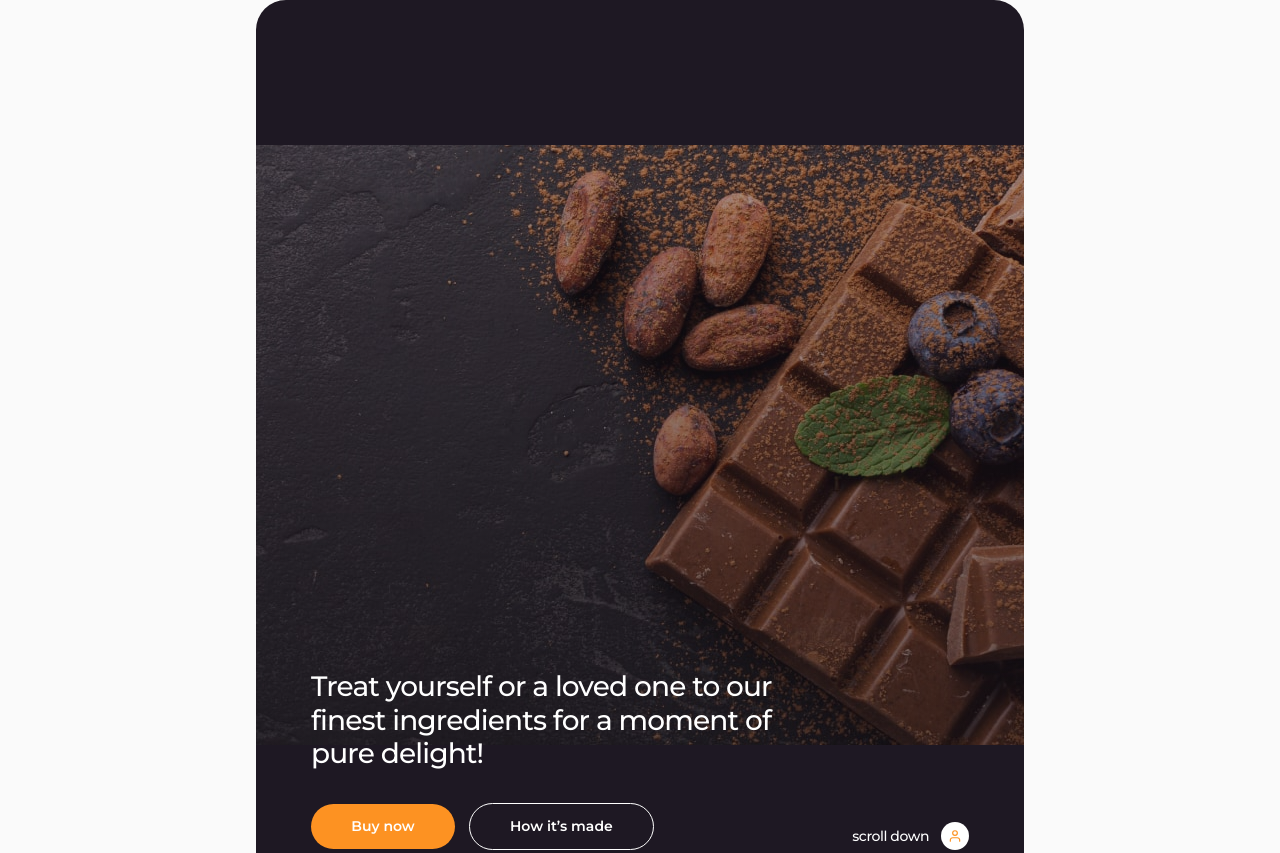
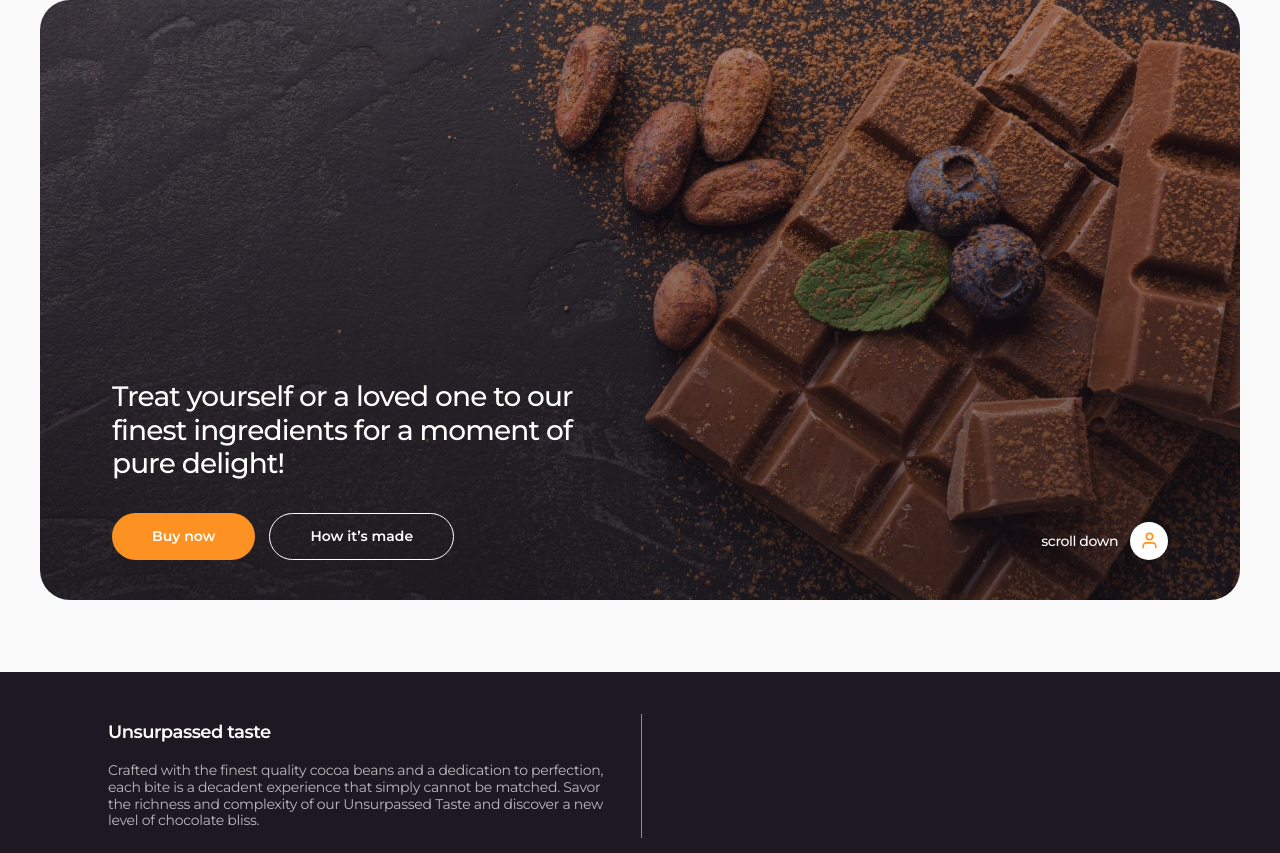
Before and after one commit to iryna-kleimonova/cw-1-html-adapt, a plain HTML site: page index.html in a window 1280 px wide. Shown: the top 853 px of the page. Drawn offline with nearby package versions, Linux system fonts and the light colour scheme.

Commit message:
add adapt

```diff
--- a/css/styles.css
+++ b/css/styles.css
@@ -148,13 +148,12 @@ img {
 /* HERO */
 .hero {
   background-color: #1e1823;
-  margin-bottom: 72px;
   border-radius: 30px;
   background-image: linear-gradient(
       rgba(30, 24, 35, 0.4),
       rgba(30, 24, 35, 0.4)
     ),
-    url(../images/main-bg.jpg);
+    url(../images/main-bg-mob-1x.jpg);
   background-repeat: no-repeat;
   background-position: center;
   /* max-width: 1200px; */
@@ -162,6 +161,17 @@ img {
   margin-bottom: 72px;
   max-width: 375px;
 }
+
+@media screen and (min-resolution: 2x), (-webkit-min-device-pixel-ratio: 2x) {
+  .hero {
+    background-image: linear-gradient(
+        rgba(30, 24, 35, 0.4),
+        rgba(30, 24, 35, 0.4)
+      ),
+      url(../images/main-bg-mob-2x.jpg);
+  }
+}
+
 .hero-wrapper {
   padding: 395px 20px 20px 20px;
 }
@@ -186,14 +196,13 @@ img {
   font-size: 14px;
   line-height: 1.21;
   color: #fff;
+
   background-color: #fd9222;
-  cursor: pointer;
   border: none;
   border-radius: 100px;
   /* padding: 14px 40px; */
   padding: 12px 28px;
-  /* min-width: 144px; */
-  min-width: 120px;
+
   margin-right: 14px;
   /* transition-property: background-color, color;
   transition-duration: 300ms;
@@ -210,13 +219,11 @@ img {
   font-size: 14px;
   line-height: 1.21;
   color: #fff;
-  cursor: pointer;
+
   border: 1px solid #fff;
   border-radius: 100px;
   /* padding: 14px 40px; */
   padding: 12px 28px;
-  /* min-width: 183px; */
-  min-width: 159px;
   background-color: transparent;
 }
 
@@ -230,7 +237,7 @@ img {
   line-height: 1.29;
   letter-spacing: -0.03em;
   color: #fff;
-  cursor: pointer;
+
   /* margin-left: auto; */
   margin-top: 32px;
   display: flex;
@@ -247,11 +254,6 @@ img {
     background-position: center;
     background-size: 50%;
   }
-}
-
-.hero-button {
-  display: flex;
-  align-items: center;
 }
 
 /* FEATURES */
@@ -821,6 +823,21 @@ img {
 
   .hero {
     max-width: 768px;
+    background-image: linear-gradient(
+        rgba(30, 24, 35, 0.4),
+        rgba(30, 24, 35, 0.4)
+      ),
+      url(../images/main-bg-tablet-1x.jpg);
+  }
+
+  @media screen and (min-resolution: 2x), (-webkit-min-device-pixel-ratio: 2x) {
+    .hero {
+      background-image: linear-gradient(
+          rgba(30, 24, 35, 0.4),
+          rgba(30, 24, 35, 0.4)
+        ),
+        url(../images/main-bg-tablet-2x.jpg);
+    }
   }
 
   .hero-wrapper {
@@ -832,20 +849,19 @@ img {
     max-width: 484px;
   }
 
-  .hero-btn {
-    min-width: 144px;
-    padding: 14px 40px;
-  }
-
+  .hero-btn,
   .hero-btn-link {
     padding: 14px 40px;
-    min-width: 183px;
   }
 
   .hero-btn-scroll {
     margin-top: unset;
     align-self: end;
     margin-left: auto;
+    &::after {
+      width: 38px;
+      height: 38px;
+    }
   }
 
   .features {
@@ -933,6 +949,30 @@ img {
     padding-left: 15px;
     padding-right: 15px;
   }
+
+  .hero {
+    max-width: 1200px;
+    background-image: linear-gradient(
+        rgba(30, 24, 35, 0.4),
+        rgba(30, 24, 35, 0.4)
+      ),
+      url(../images/main-bg-1x.jpg);
+  }
+
+  @media screen and (min-resolution: 2x), (-webkit-min-device-pixel-ratio: 2x) {
+    .hero {
+      background-image: linear-gradient(
+          rgba(30, 24, 35, 0.4),
+          rgba(30, 24, 35, 0.4)
+        ),
+        url(../images/main-bg-2x.jpg);
+    }
+  }
+
+  .hero-wrapper {
+    padding-top: 380px;
+  }
+
   .features-list {
     padding-left: 36px;
     padding-right: 36px;
```
Also changed, not shown: images/main-bg-1x.jpg (renamed from images/main-bg.jpg), images/main-bg-2x.jpg (added), images/main-bg-mob-1x.jpg (added), images/main-bg-mob-2x.jpg (added), images/main-bg-tablet-1x.jpg (added), images/main-bg-tablet-2x.jpg (added).
